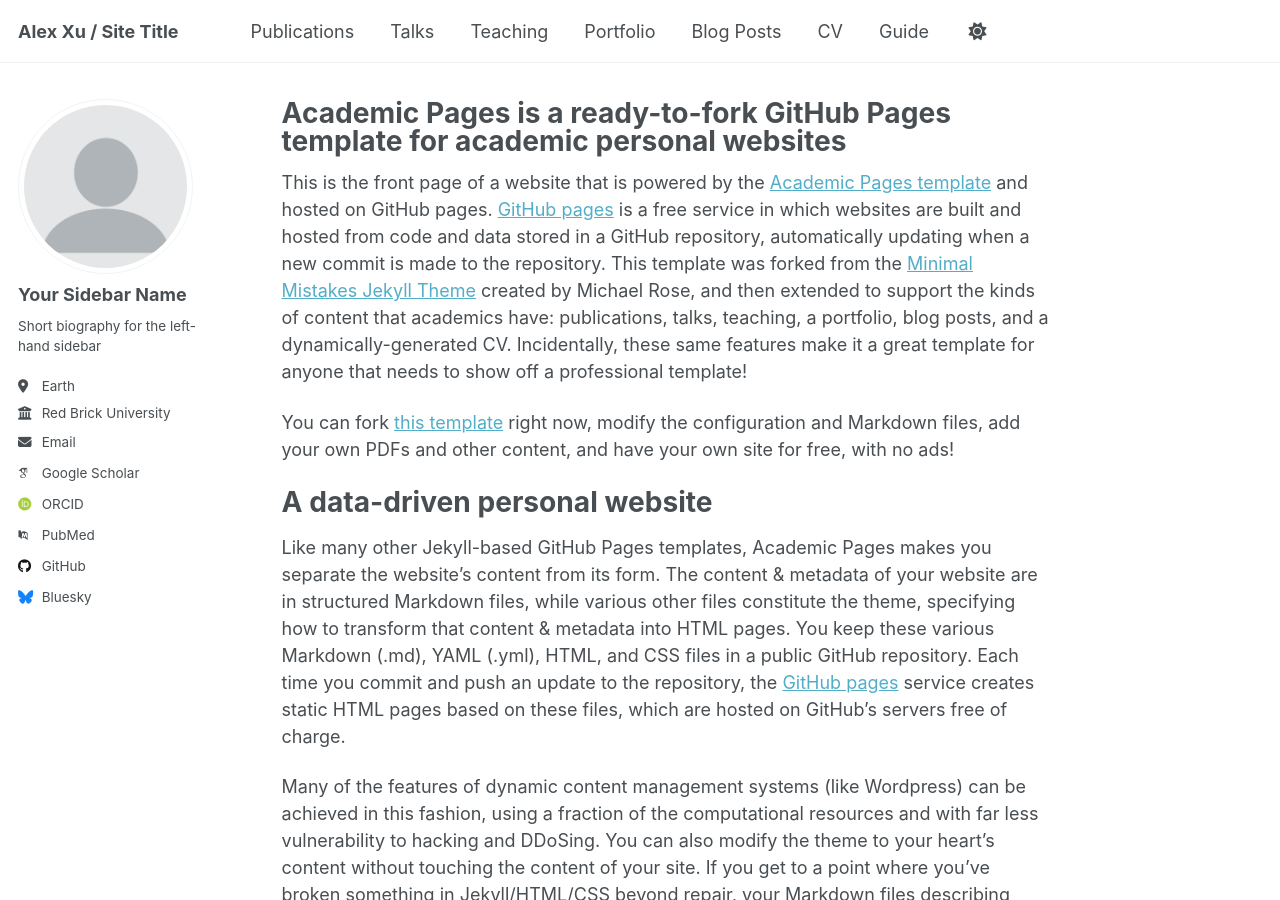
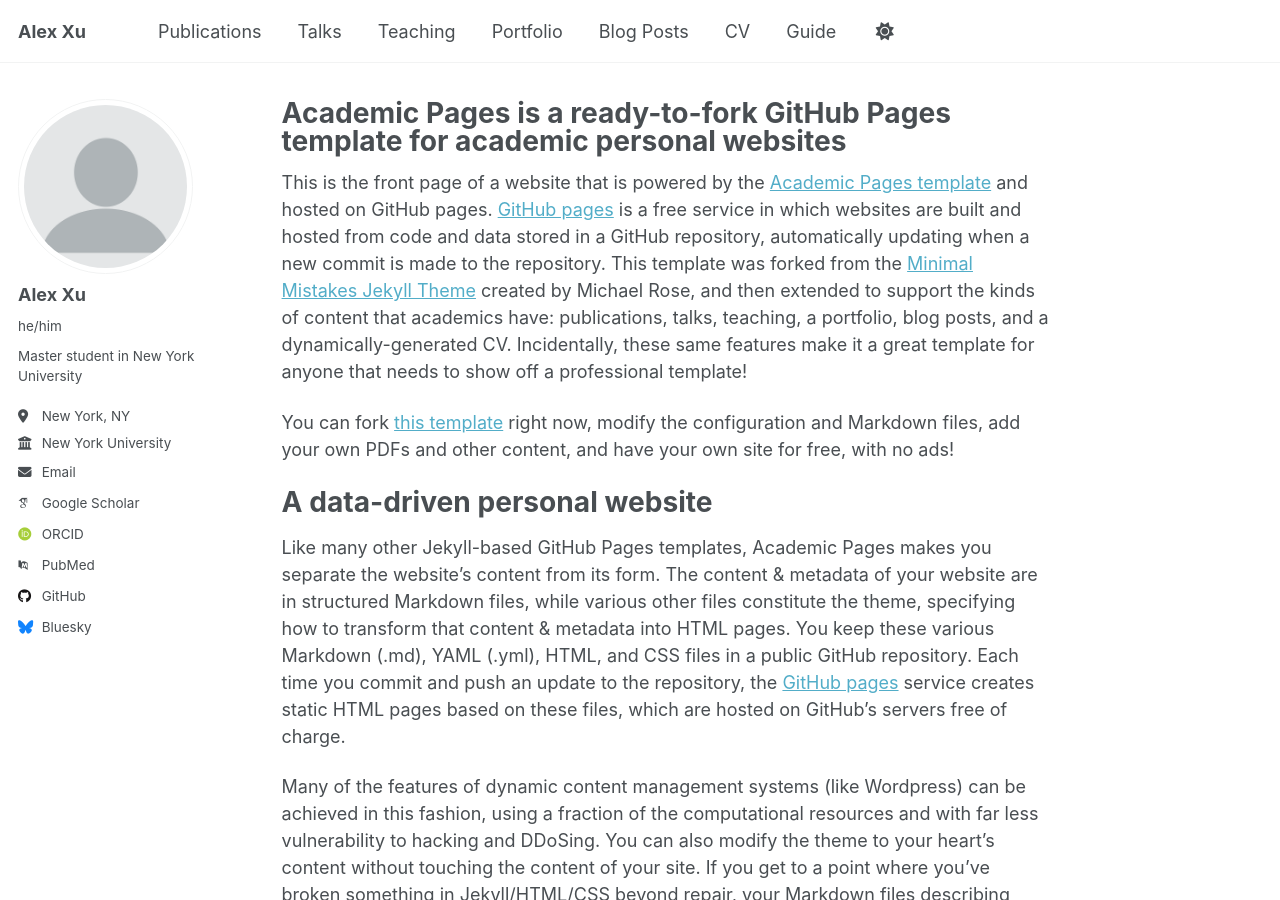
Before and after one commit to MazelTovy/alexxu.github.io, a Jekyll site: the page built from _pages/about.md, in a window 1280 px wide and 900 px high. Built offline with Jekyll 4.4.1, drawn with Linux system fonts in a browser that asks for light colours; some web fonts are replaced; a script that is not in the unit is left out.

Commit message:
why not working

```diff
--- a/_config.yml
+++ b/_config.yml
@@ -9,14 +9,14 @@
 # Basic Site Settings
 locale                   : "en-US"
 site_theme               : "default" # Currently available options are "default", "air"
-title                    : "Alex Xu / Site Title"
+title                    : "Alex Xu"
 title_separator          : "-"
 name                     : &name "Alex Xu"
-description              : &description "Alex Xu's academic portfolio"   # Update this with a general description of your site, this is the default if not overridden by a page
+description              : &description "Master student in New York University"   # Update this with a general description of your site, this is the default if not overridden by a page
 url                      : https://alexxu.github.io # The base hostname & protocol for your site e.g. "https://[your GitHub username].github.io",
                                                            # or if you already have some other page hosted on Github then use "https://[your GitHub username].github.io/[Your Repo Name]"
 baseurl                  : "" # the subpath of your site, e.g. "/blog"
-repository               : "MazelTovy/alexxu.github.io"
+repository               : "https://github.com/MazelTovy/alexxu.github.io"
 
 # Site Author - The following control what appear as part of the author content on the side bar.
 #               If a field is blank the icon and link will not appear, otherwise it will be shown.
@@ -24,13 +24,13 @@ repository               : "MazelTovy/alexxu.github.io"
 author:
   # Biographic information
   avatar           : "profile.png"
-  name             : "Your Sidebar Name"
-  pronouns         : # example: "she/her"
-  bio              : "Short biography for the left-hand sidebar"
-  location         : "Earth"
-  employer         : "Red Brick University"
+  name             : "Alex Xu"
+  pronouns         : "he/him"
+  bio              : "Master student in New York University"
+  location         : "New York, NY"
+  employer         : "New York University"
   uri              : # URL
-  email            : "none@example.org"
+  email            : "sx2490@nyu.edu"
 
   # Academic websites
   academia         : # URL
```
